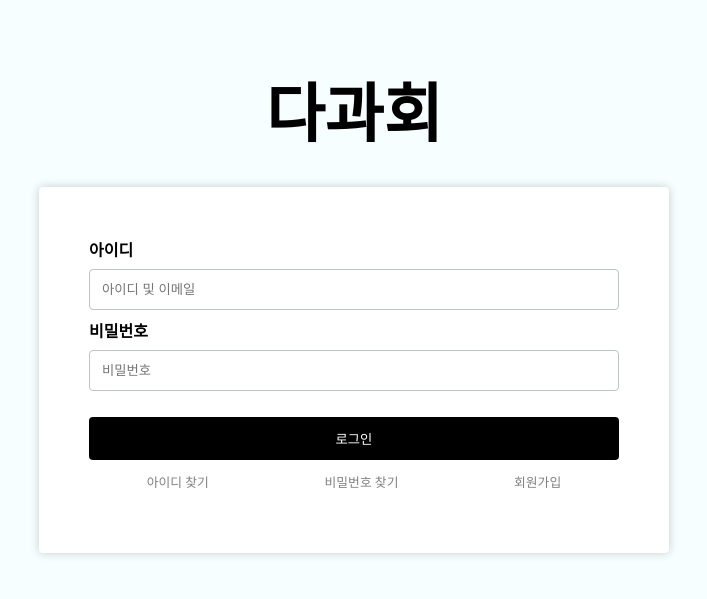
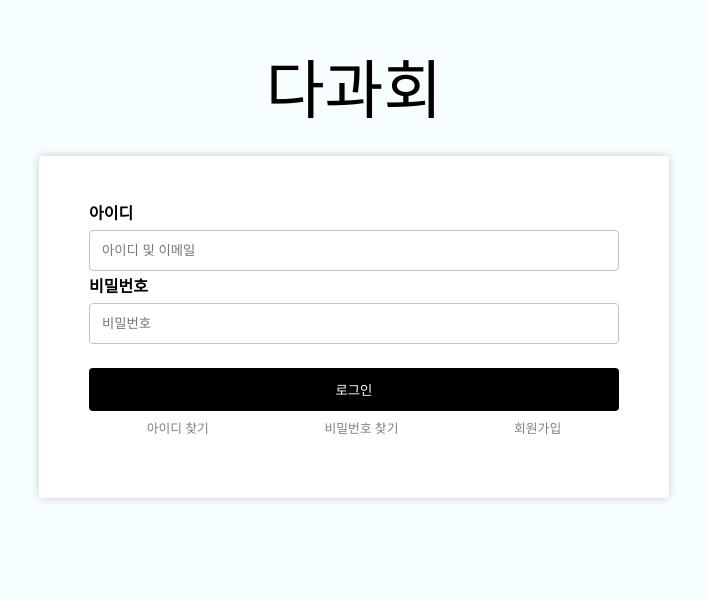
Before and after one commit to mudokja/Hansei-meeting-WebApp-Front, a Next.js app: page /login in a window 1280 px wide. Shown: the part 121-720 px from the top of the page, without its empty margins (286-993 px from the left). Built offline with nearby package versions, Linux system fonts and the light colour scheme.

Commit message:
feat:전역스타일 추가

```diff
--- a/package.json
+++ b/package.json
@@ -11,6 +11,8 @@
   },
   "dependencies": {
     "@tanstack/react-query": "^4.29.11",
+    "@toast-ui/editor": "^3.2.2",
+    "@toast-ui/react-editor": "^3.2.3",
     "@types/node": "18.15.11",
     "@types/react": "18.0.32",
     "@types/react-dom": "18.0.11",
@@ -24,6 +26,7 @@
     "react-router-dom": "^6.10.0",
     "react-table": "^7.8.0",
     "styled-components": "^5.3.9",
+    "styled-reset": "^4.4.7",
     "typescript": "5.0.3"
   },
   "devDependencies": {
--- a/src/pages/_app.tsx
+++ b/src/pages/_app.tsx
@@ -6,15 +6,19 @@ import {
 } from '@tanstack/react-query'
 import { useState } from 'react'
 import MetaHead from '@/components/MetaHead'
+import GlobalStyle from '@/styles/globalStyle'
 
 
 export default function App({ Component, pageProps }: AppProps) {
   const [queryClient] = useState(() => new QueryClient())
   return (
+    <>
     <QueryClientProvider client={queryClient}>
       <Hydrate state={pageProps.dehydratedState}>
         <Component {...pageProps} />
       </Hydrate>
     </QueryClientProvider>
+    <GlobalStyle />
+    </>
   )
 }
--- /dev/null
+++ b/src/styles/globalStyle.ts
@@ -0,0 +1,14 @@
+import reset from 'styled-reset'
+import { createGlobalStyle } from 'styled-components'
+
+const GlobalStyle = createGlobalStyle`
+  /* ${reset} */
+
+  body{
+    margin:0;
+    padding:0;
+    background-color: #F6FEFF;
+  }
+`;
+
+export default GlobalStyle;
```
Also changed, not shown: 2 other files (tests, documents, lock files or other folders).
